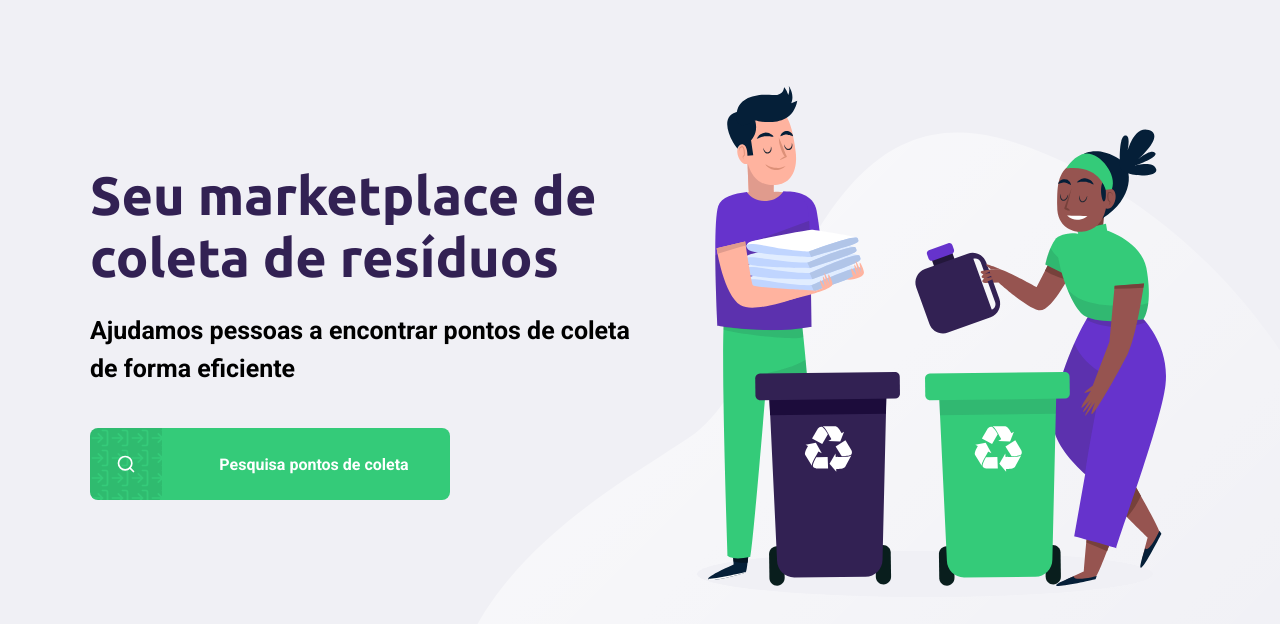
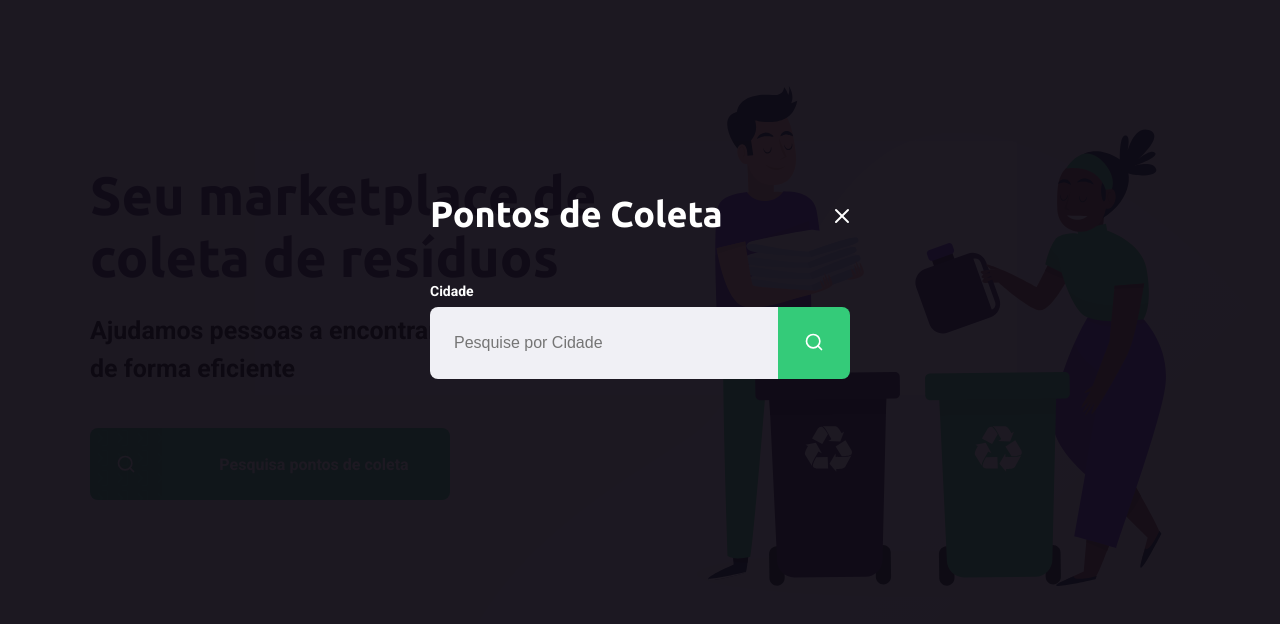
Before and after one commit to jpablolima/NLW-Ecoleta, a plain HTML site: page index.html in a window 1280 px wide. Both pictures are taken after a click on the link "Pesquisa pontos de coleta". Shown: the part 114-738 px from the top of the page. Drawn offline with Linux system fonts and the light colour scheme.

Commit message:
página pesquisa ponto de coleta

```diff
--- /dev/null
+++ b/css/modal.css
@@ -0,0 +1,74 @@
+#modal {
+  background-color: #0e0a14ef;
+  height: 100vh;
+  width: 100vw;
+  position: fixed;
+  top: 0;
+  display: flex;
+  justify-content: center;
+  align-items: center;
+  transition: 400ms;
+}
+
+#modal.hide {
+  display: none;
+}
+
+#modal .content {
+  color: white;
+  width: 420px;
+}
+
+#modal .header {
+  display: flex;
+  align-items: center;
+  justify-content: space-between;
+  margin-bottom: 48px;
+}
+
+#modal .header a {
+  background-image: url('../assets/x.svg');
+  width: 20px;
+  height: 20px;
+  display: flex;
+  font-size: 0.01px;
+}
+
+#modal .header h1 {
+  color: white;
+  font-size: 36px;
+  line-height: 42px;
+}
+
+#modal form label {
+  font-size: 14px;
+  line-height: 16px;
+  display: block;
+  margin-bottom: 8px;
+}
+
+#modal form .field {
+  display: flex;
+}
+
+#modal form input {
+  flex: 1;
+  background-color: #f0f0f5;
+  border-radius: 8px 0 0 8px;
+  border: 0;
+  padding: 16px 24px;
+  font-size: 16px;
+  color: #6c6c80;
+}
+
+#modal form button {
+  width: 72px;
+  height: 72px;
+  background-color: var(--primary-color);
+  border: 0;
+  border-radius: 0 8px 8px 0;
+}
+
+#modal form button:hover {
+  background-color: #2fb85e;
+}
--- a/index.html
+++ b/index.html
@@ -10,6 +10,8 @@
     rel="stylesheet">
   <link rel="stylesheet" href="/css/style.css">
   <link rel="stylesheet" href="/css/home.css">
+  <link rel="stylesheet" href="/css/modal.css">
+
   <link rel="stylesheet" href="/css/responsive.css">
 </head>
 
@@ -41,8 +43,31 @@
 
   </div>
 
+  <!– Modal –>
 
 
+    <div id="modal" class="hide">
+      <div class="content">
+        <div class="header">
+          <h1> Pontos de Coleta</h1>
+          <a href="#">Fechar</a>
+        </div>
+        <form action="">
+          <label for="search">Cidade</label>
+          <div class="search field">
+            <input type="text" name="search" placeholder="Pesquise por Cidade">
+            <button>
+              <img src="/assets/search.svg" alt="Buscar">
+            </button>
+          </div>
+      </div>
+      </form>
+    </div>
+
+
+
+
+    <script src="/js/index.js"></script>
 </body>
 
 </html>
--- /dev/null
+++ b/js/index.js
@@ -0,0 +1,12 @@
+const buttonSearch = document.querySelector("#page-home  main a ");
+const modal = document.querySelector('#modal');
+const close = document.querySelector('#modal .header a');
+
+
+buttonSearch.addEventListener('click', () => {
+  modal.classList.remove('hide')
+
+});
+close.addEventListener('click', () => {
+  modal.classList.add('hide');
+});
```
